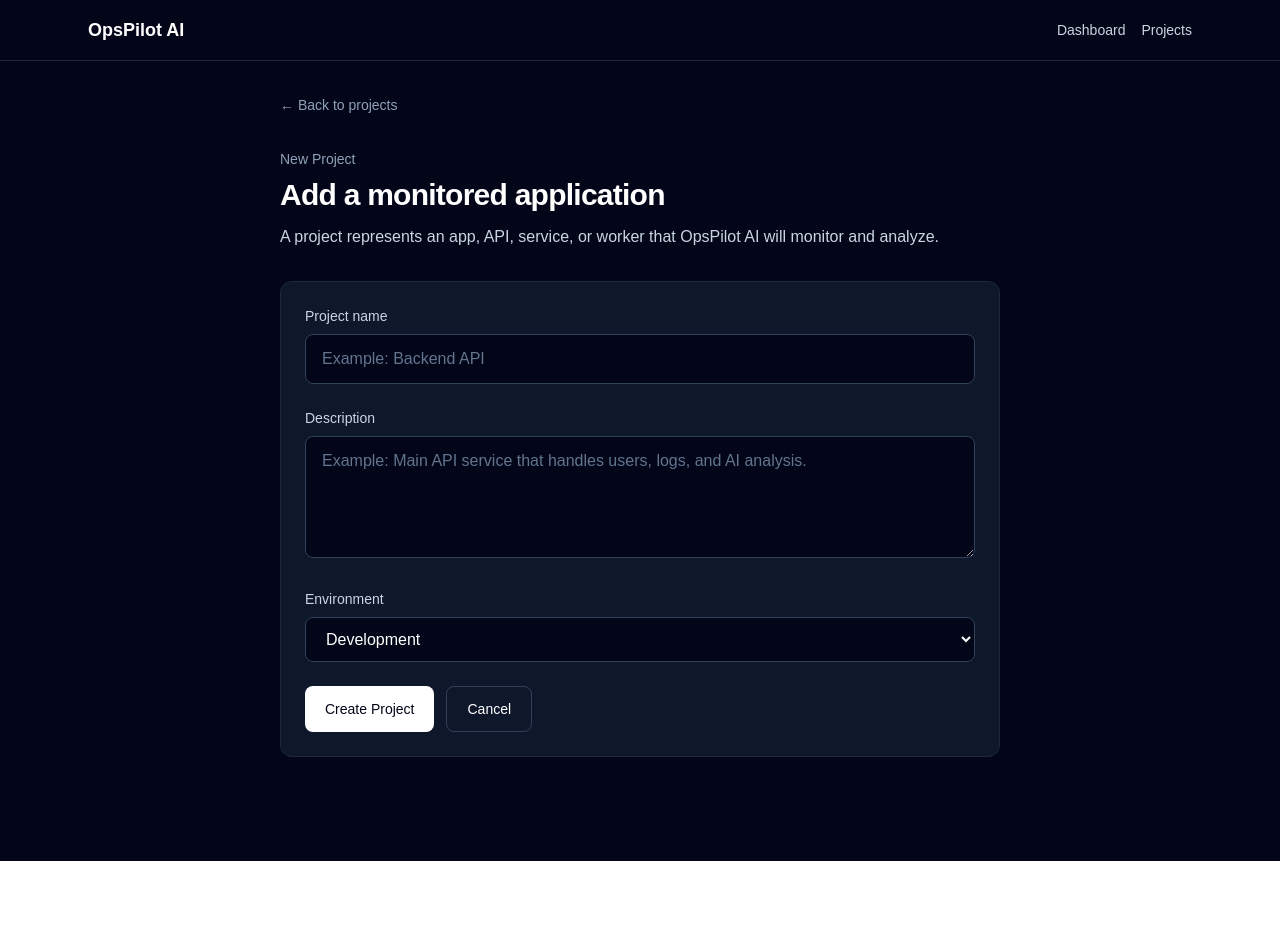
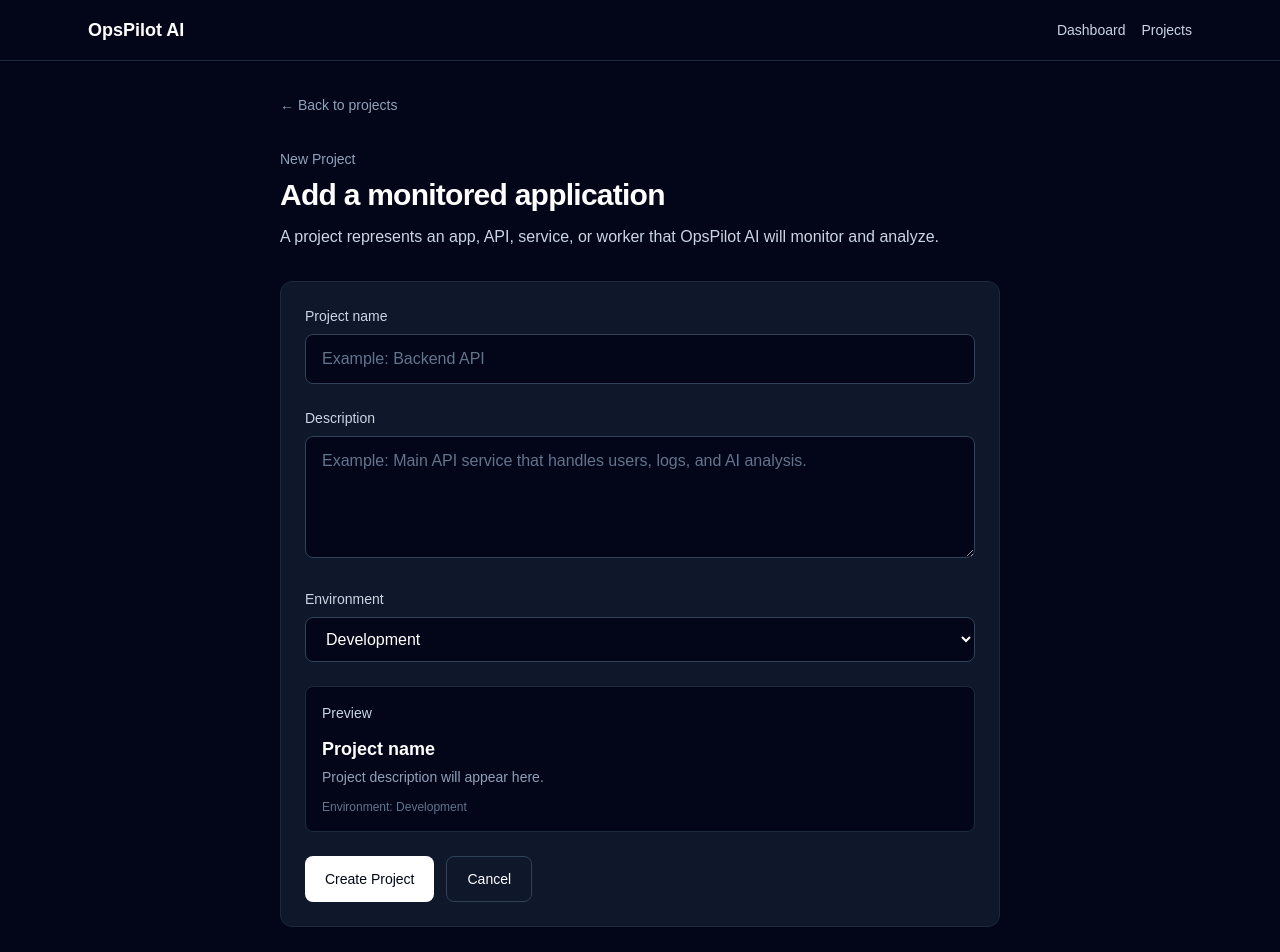
Before and after one commit to hichem-tiba-77/opspilot-ai, a Next.js app in the folder apps/frontend/: page /projects/new in a window 1280 px wide. Shown: the top 952 px of the page. Before the commit the page ends 861 px from the top, so only its background shows below. Built offline with nearby package versions, Linux system fonts and the light colour scheme.

Commit message:
feat: add interactive new project form

```diff
--- a/apps/frontend/src/app/projects/new/page.tsx
+++ b/apps/frontend/src/app/projects/new/page.tsx
@@ -1,4 +1,5 @@
 import Link from "next/link";
+import { NewProjectForm } from "@/components/forms/NewProjectForm";
 
 export default function NewProjectPage() {
   return (
@@ -22,73 +23,7 @@
           </p>
         </header>
 
-        <form className="mt-8 space-y-6 rounded-xl border border-slate-800 bg-slate-900 p-6">
-          <div>
-            <label
-              htmlFor="name"
-              className="block text-sm font-medium text-slate-300"
-            >
-              Project name
-            </label>
-            <input
-              id="name"
-              name="name"
-              type="text"
-              placeholder="Example: Backend API"
-              className="mt-2 w-full rounded-lg border border-slate-700 bg-slate-950 px-4 py-3 text-white outline-none transition placeholder:text-slate-500 focus:border-slate-400"
-            />
-          </div>
-
-          <div>
-            <label
-              htmlFor="description"
-              className="block text-sm font-medium text-slate-300"
-            >
-              Description
-            </label>
-            <textarea
-              id="description"
-              name="description"
-              rows={4}
-              placeholder="Example: Main API service that handles users, logs, and AI analysis."
-              className="mt-2 w-full rounded-lg border border-slate-700 bg-slate-950 px-4 py-3 text-white outline-none transition placeholder:text-slate-500 focus:border-slate-400"
-            />
-          </div>
-
-          <div>
-            <label
-              htmlFor="environment"
-              className="block text-sm font-medium text-slate-300"
-            >
-              Environment
-            </label>
-            <select
-              id="environment"
-              name="environment"
-              className="mt-2 w-full rounded-lg border border-slate-700 bg-slate-950 px-4 py-3 text-white outline-none transition focus:border-slate-400"
-            >
-              <option>Development</option>
-              <option>Staging</option>
-              <option>Production</option>
-            </select>
-          </div>
-
-          <div className="flex flex-col gap-3 sm:flex-row">
-            <button
-              type="button"
-              className="rounded-lg bg-white px-5 py-3 text-sm font-medium text-slate-950 transition hover:bg-slate-200"
-            >
-              Create Project
-            </button>
-
-            <Link
-              href="/projects"
-              className="rounded-lg border border-slate-700 px-5 py-3 text-center text-sm font-medium text-white transition hover:bg-slate-800"
-            >
-              Cancel
-            </Link>
-          </div>
-        </form>
+        <NewProjectForm />
       </div>
     </main>
   );
--- /dev/null
+++ b/apps/frontend/src/components/forms/NewProjectForm.tsx
@@ -0,0 +1,144 @@
+"use client";
+
+import { useState } from "react";
+import Link from "next/link";
+
+type Environment = "Development" | "Staging" | "Production";
+
+export function NewProjectForm() {
+  const [name, setName] = useState("");
+  const [description, setDescription] = useState("");
+  const [environment, setEnvironment] = useState<Environment>("Development");
+  const [error, setError] = useState("");
+  const [successMessage, setSuccessMessage] = useState("");
+
+  function handleSubmit(event: React.FormEvent<HTMLFormElement>) {
+    event.preventDefault();
+
+    setError("");
+    setSuccessMessage("");
+
+    if (!name.trim()) {
+      setError("Project name is required.");
+      return;
+    }
+
+    if (!description.trim()) {
+      setError("Project description is required.");
+      return;
+    }
+
+    setSuccessMessage(
+      `Project "${name}" was created locally. Backend connection will be added later.`
+    );
+  }
+
+  return (
+    <form
+      onSubmit={handleSubmit}
+      className="mt-8 space-y-6 rounded-xl border border-slate-800 bg-slate-900 p-6"
+    >
+      {error && (
+        <div className="rounded-lg border border-red-900 bg-red-950 px-4 py-3 text-sm text-red-300">
+          {error}
+        </div>
+      )}
+
+      {successMessage && (
+        <div className="rounded-lg border border-emerald-900 bg-emerald-950 px-4 py-3 text-sm text-emerald-300">
+          {successMessage}
+        </div>
+      )}
+
+      <div>
+        <label
+          htmlFor="name"
+          className="block text-sm font-medium text-slate-300"
+        >
+          Project name
+        </label>
+
+        <input
+          id="name"
+          name="name"
+          type="text"
+          value={name}
+          onChange={(event) => setName(event.target.value)}
+          placeholder="Example: Backend API"
+          className="mt-2 w-full rounded-lg border border-slate-700 bg-slate-950 px-4 py-3 text-white outline-none transition placeholder:text-slate-500 focus:border-slate-400"
+        />
+      </div>
+
+      <div>
+        <label
+          htmlFor="description"
+          className="block text-sm font-medium text-slate-300"
+        >
+          Description
+        </label>
+
+        <textarea
+          id="description"
+          name="description"
+          rows={4}
+          value={description}
+          onChange={(event) => setDescription(event.target.value)}
+          placeholder="Example: Main API service that handles users, logs, and AI analysis."
+          className="mt-2 w-full rounded-lg border border-slate-700 bg-slate-950 px-4 py-3 text-white outline-none transition placeholder:text-slate-500 focus:border-slate-400"
+        />
+      </div>
+
+      <div>
+        <label
+          htmlFor="environment"
+          className="block text-sm font-medium text-slate-300"
+        >
+          Environment
+        </label>
+
+        <select
+          id="environment"
+          name="environment"
+          value={environment}
+          onChange={(event) =>
+            setEnvironment(event.target.value as Environment)
+          }
+          className="mt-2 w-full rounded-lg border border-slate-700 bg-slate-950 px-4 py-3 text-white outline-none transition focus:border-slate-400"
+        >
+          <option>Development</option>
+          <option>Staging</option>
+          <option>Production</option>
+        </select>
+      </div>
+
+      <div className="rounded-lg border border-slate-800 bg-slate-950 p-4">
+        <p className="text-sm font-medium text-slate-300">Preview</p>
+        <p className="mt-3 text-lg font-semibold text-white">
+          {name || "Project name"}
+        </p>
+        <p className="mt-1 text-sm text-slate-400">
+          {description || "Project description will appear here."}
+        </p>
+        <p className="mt-3 text-xs text-slate-500">
+          Environment: {environment}
+        </p>
+      </div>
+
+      <div className="flex flex-col gap-3 sm:flex-row">
+        <button
+          type="submit"
+          className="rounded-lg bg-white px-5 py-3 text-sm font-medium text-slate-950 transition hover:bg-slate-200"
+        >
+          Create Project
+        </button>
+
+        <Link
+          href="/projects"
+          className="rounded-lg border border-slate-700 px-5 py-3 text-center text-sm font-medium text-white transition hover:bg-slate-800"
+        >
+          Cancel
+        </Link>
+      </div>
+    </form>
+  );
+}
```
